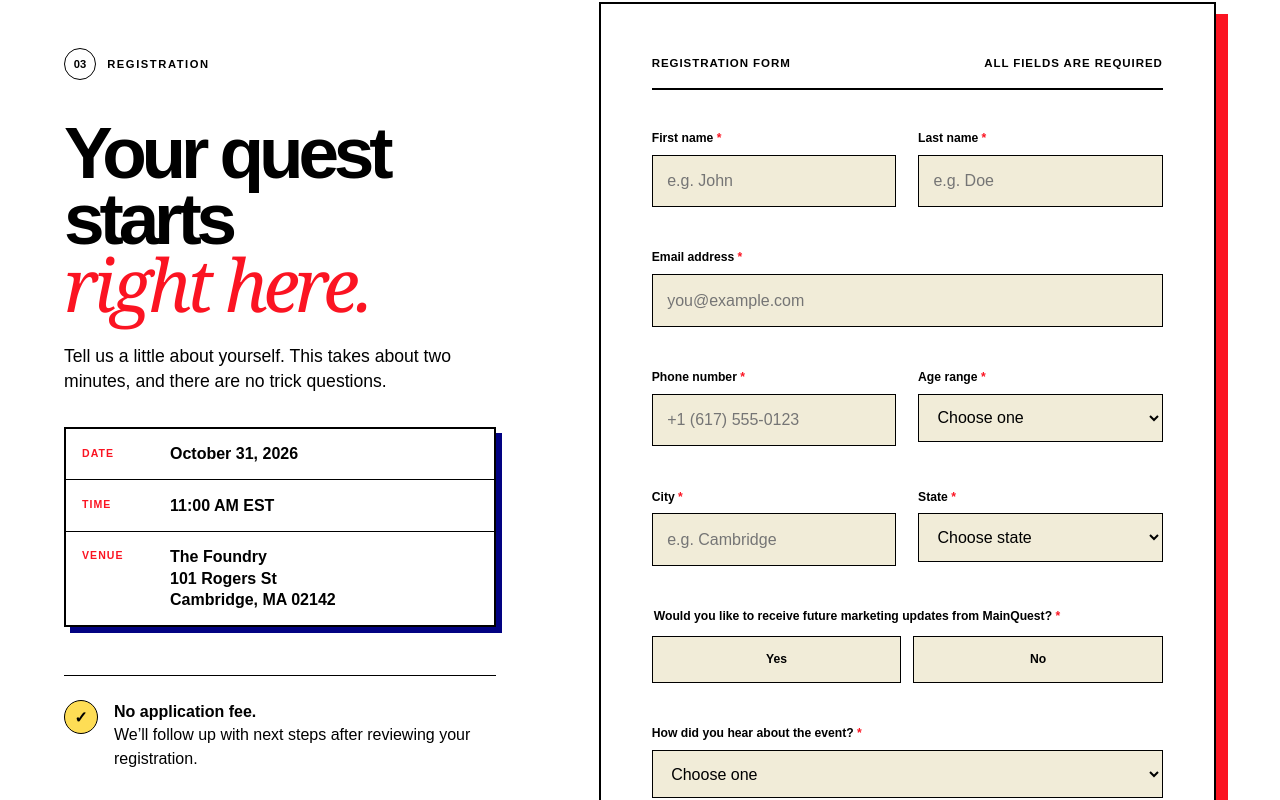
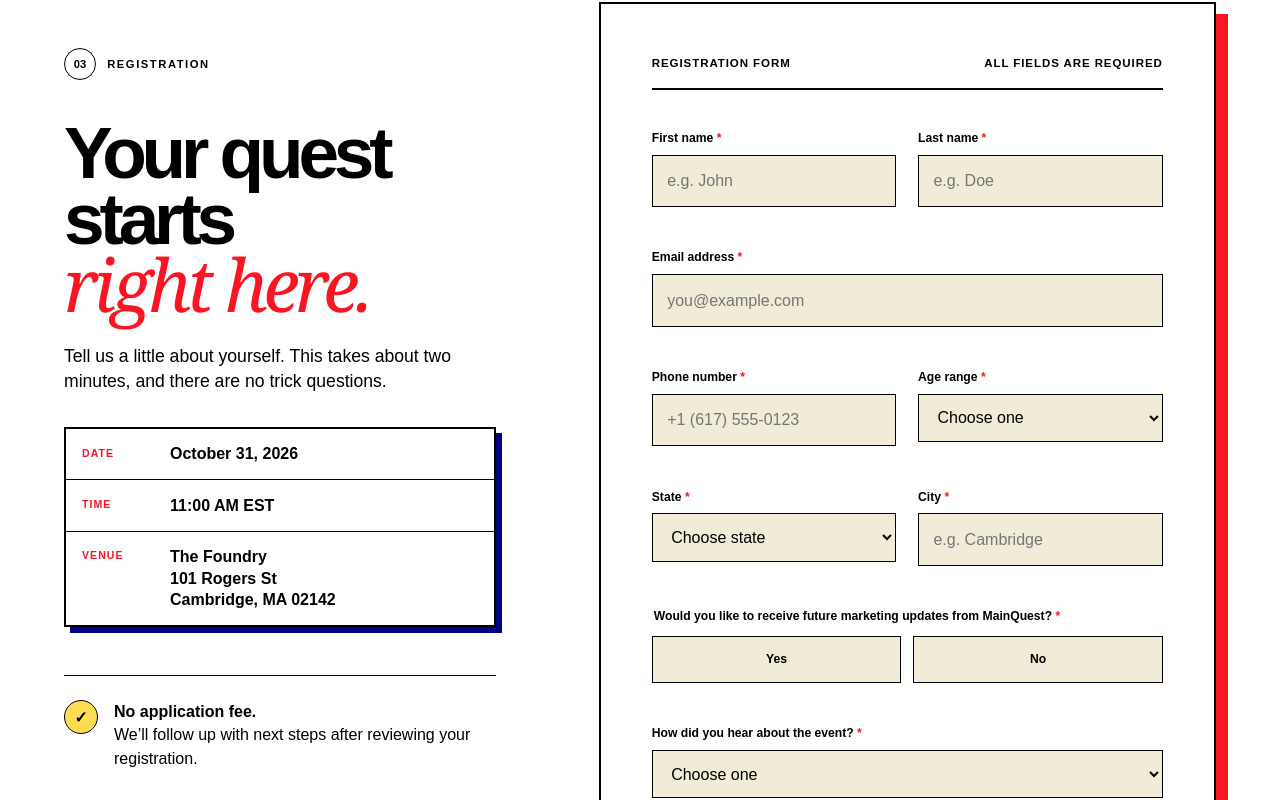
Before and after one commit to eryoungboy/mainquesthq, a Next.js app: page / in a window 1280 px wide. Both pictures are taken after a click on the button "Begin Quest". Shown: the part 2617-3417 px from the top of the page. Built offline with nearby package versions, Linux system fonts and the light colour scheme; no server answers.

Commit message:
feat: move State field before City in registration form

```diff
--- a/src/app/page.tsx
+++ b/src/app/page.tsx
@@ -393,16 +393,16 @@ export default function Home() {
                     <small className="error" aria-live="polite"></small>
                   </div>
                   <div className="field">
-                    <label htmlFor="city">City</label>
-                    <input id="city" name="city" type="text" autoComplete="address-level2" placeholder="e.g. Cambridge" required />
-                    <small className="error" aria-live="polite"></small>
-                  </div>
-                  <div className="field">
                     <label htmlFor="state">State</label>
                     <select id="state" name="state" autoComplete="address-level1" required>
                       <option value="">Choose state</option>
                       <option>Alabama</option><option>Alaska</option><option>Arizona</option><option>Arkansas</option><option>California</option><option>Colorado</option><option>Connecticut</option><option>Delaware</option><option>Florida</option><option>Georgia</option><option>Hawaii</option><option>Idaho</option><option>Illinois</option><option>Indiana</option><option>Iowa</option><option>Kansas</option><option>Kentucky</option><option>Louisiana</option><option>Maine</option><option>Maryland</option><option>Massachusetts</option><option>Michigan</option><option>Minnesota</option><option>Mississippi</option><option>Missouri</option><option>Montana</option><option>Nebraska</option><option>Nevada</option><option>New Hampshire</option><option>New Jersey</option><option>New Mexico</option><option>New York</option><option>North Carolina</option><option>North Dakota</option><option>Ohio</option><option>Oklahoma</option><option>Oregon</option><option>Pennsylvania</option><option>Rhode Island</option><option>South Carolina</option><option>South Dakota</option><option>Tennessee</option><option>Texas</option><option>Utah</option><option>Vermont</option><option>Virginia</option><option>Washington</option><option>West Virginia</option><option>Wisconsin</option><option>Wyoming</option><option>District of Columbia</option>
                     </select>
+                    <small className="error" aria-live="polite"></small>
+                  </div>
+                  <div className="field">
+                    <label htmlFor="city">City</label>
+                    <input id="city" name="city" type="text" autoComplete="address-level2" placeholder="e.g. Cambridge" required />
                     <small className="error" aria-live="polite"></small>
                   </div>
 
```
